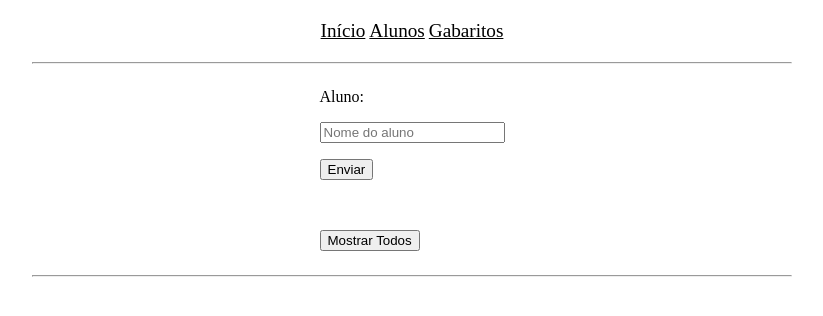
After one commit to g-n-x/flaskstatic, a Flask app: page /alunos in a window 1280 px wide. The commit adds this page. Shown: the top 316 px of the page, without its empty margins (228-1051 px from the left). Run offline with Flask 2, Linux system fonts and the light colour scheme.

Commit message:
implementa pagina de alunos; organizar arquivos

```diff
--- a/main.py
+++ b/main.py
@@ -9,5 +9,8 @@ app.register_blueprint(api, url_prefix='/api')
 @app.route('/')
 def home():
     return render_template('home.html')
+@app.route('/alunos')
+def alunos():
+    return render_template('alunos.html')
 if __name__ == '__main__':
     app.run(debug=True)
--- /dev/null
+++ b/static/styles/flex.css
@@ -0,0 +1,4 @@
+.center-container {
+    display: flex;
+    justify-content: center;
+}
--- a/static/styles/nav.css
+++ b/static/styles/nav.css
@@ -1,7 +1,5 @@
 .navbar {
     margin: 20px;
-    display: flex;
-    justify-content: center;
 }
 
 hr {
--- /dev/null
+++ b/templates/alunos.html
@@ -0,0 +1,14 @@
+{% extends 'base.html' %}
+{% block title %}Alf - Alunos{% endblock %}
+{% block content %}
+<div class="center-container">
+    <form action="#" method="post">
+        <p>Aluno:</p>
+        <p><input type="text" placeholder="Nome do aluno"></p>
+        <p><input type="submit" value="Enviar"></p>
+        <br>
+        <p><input type="button" name="mostraTodos" id="mostraTodos" value="Mostrar Todos"></p>
+    </form>
+</div>
+<hr>
+{% endblock %}
--- a/templates/base.html
+++ b/templates/base.html
@@ -5,11 +5,12 @@
     <meta name="viewport" content="width=device-width, initial-scale=1.0">
     <title>{% block title %}{% endblock %}</title>
     <link rel="stylesheet" type="text/css" href="{{url_for('static', filename='styles/nav.css')}}">
+    <link rel="stylesheet" type="text/css" href="{{url_for('static', filename='styles/flex.css')}}">
     {% block links %}
     {% endblock %}
 </head>
 <body>
-    <div class="navbar">
+    <div class="center-container navbar">
         <nav>
             <a href="/home">Início</a>
             <a href="/alunos">Alunos</a>
--- a/templates/home.html
+++ b/templates/home.html
@@ -1,7 +1,8 @@
-{% extends "base.html" %}
-{% block title %}homepage{% endblock %}
+{% extends 'base.html' %}
+{% block title %}Alf{% endblock %}
 {% block links%}
 <link rel="stylesheet" type="text/css" href="{{url_for('static', filename='styles/home.css')}}">
+<link rel="stylesheet" type="text/css" href="{{url_for('static', filename='styles/rainbow.css')}}">
 {% endblock %}
 {% block content %}
 <h1 class="rainbow rainbow_text_animated" id="escola-title">Escola Alf</h1>
```
Also changed, not shown: static/styles/home.css (+0 -35 lines), static/styles/rainbow.css (added, +24 -0 lines), static/styles/alunos.css (added).
